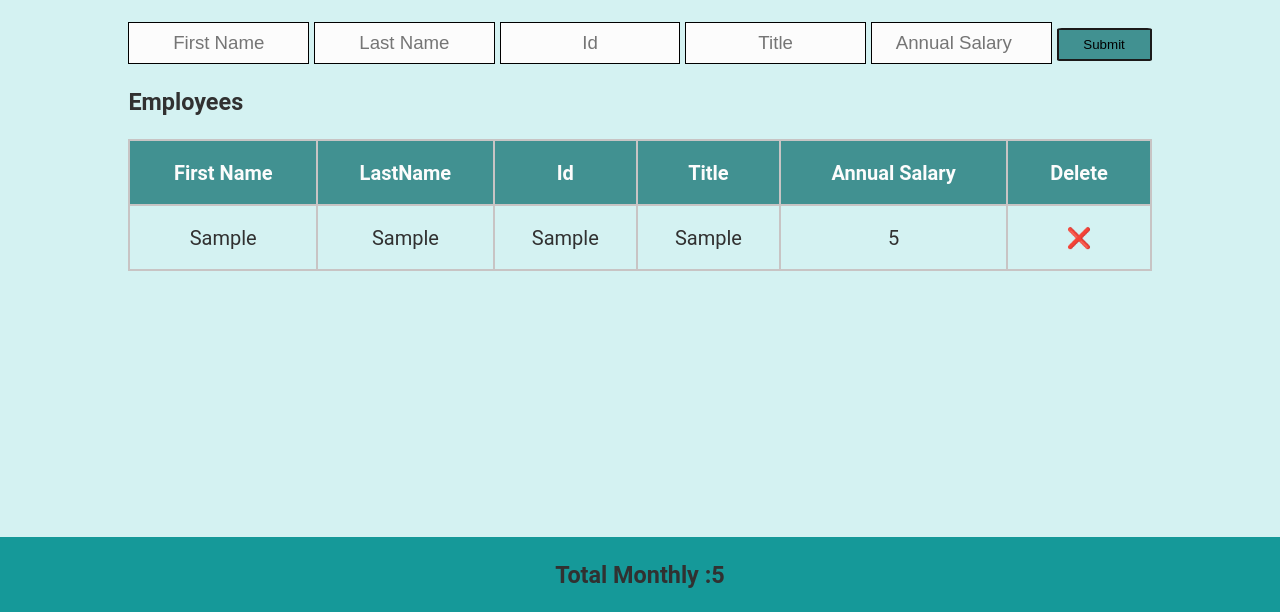
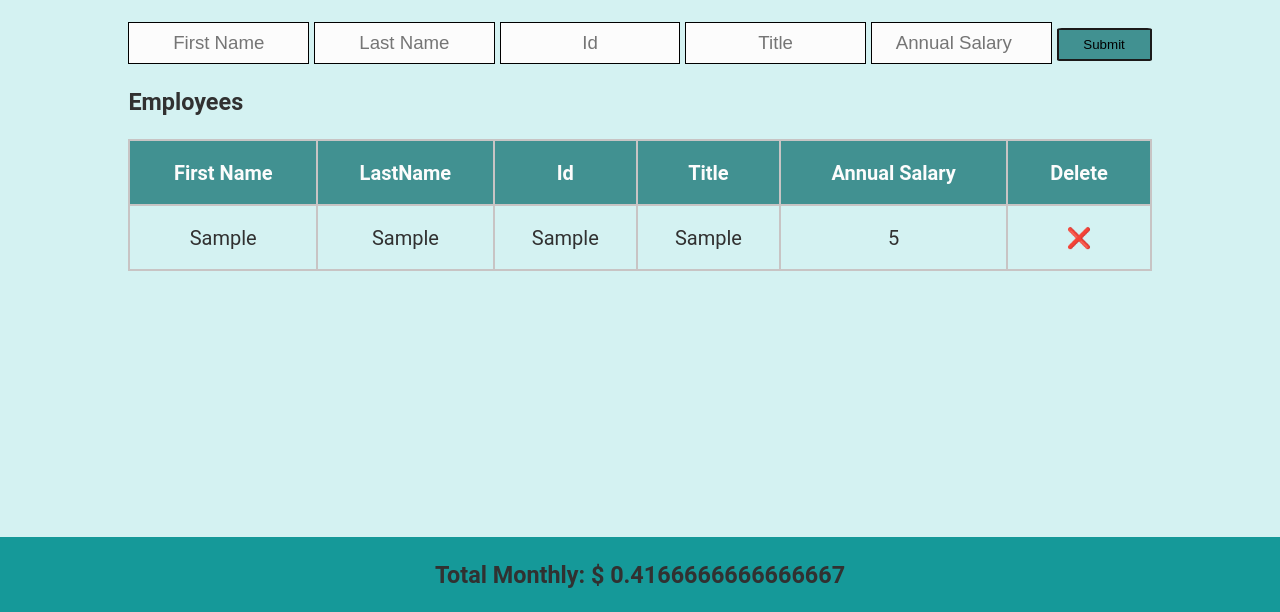
Before and after one commit to schejara/SalaryCalculator--Weekend-Assignment, a website: page index.html in a window 1280 px wide. Both pictures are taken after typing "Sample", "Sample", "Sample", "Sample", "5" into the empty fields and a click on the button "Submit". Shown: the part 188-800 px from the top of the page. Drawn offline with Linux system fonts and the light colour scheme.

Commit message:
Fixed few test errors

```diff
--- a/index.html
+++ b/index.html
@@ -50,6 +50,7 @@
                 <button data-testid="submitButton" onClick = "handleSubmit(event)">Submit</button>
 
 
+
               </form>
 
         </section>
@@ -74,7 +75,7 @@
 
     </main>
     <footer>
-        <h3 id = "salaryTotal">  </h3>
+        <h3 id = "salaryTotal">Total Monthly: $</h3>
     </footer>
 
 
--- a/script.js
+++ b/script.js
@@ -1,4 +1,5 @@
-let salaryTotal =0;
+let totalMonthly =0;
+
 
 
 function handleSubmit(event){
@@ -12,25 +13,23 @@ function handleSubmit(event){
     let title = document.getElementById('title').value
     let annualSalary = Number(document.getElementById('annualSalary').value)
     console.log(annualSalary);
-     info.innerHTML += `<tr id = 'row'><td>${firstName}</td><td>${lastName}</td><td>${id}</td><td>${title}</td><td id ='aSalary' >${annualSalary}${deleteInfo}</td></tr>`
+     info.innerHTML += `<tr><td>${firstName}</td><td>${lastName}</td><td>${id}</td><td>${title}</td><td>${annualSalary}${deleteInfo}</td></tr>`
     let emptyInfo = document.getElementById('empty')
     emptyInfo.reset();
 
-   salaryTotal += annualSalary;
-    console.log('salary total ',salaryTotal);
+    let monthlySalary = annualSalary/12;
+   totalMonthly += monthlySalary;
+    console.log('salary total ',totalMonthly);
 
     let footer = document.getElementById('salaryTotal');
-    console.log('footer ',footer);
+    let addFooter = document.getElementsByTagName('footer');
 
 
-    if(salaryTotal > 20000){
-        footer.innerHTML = document.querySelector('footer').classList .add('addColor');
+    if(totalMonthly > 20000){
+        footer.innerHTML = document.querySelector('footer').classList .add('over-budget');
 
     }
-    footer.innerHTML = `Total Monthly :${salaryTotal}`
-
-
-
+    footer.innerHTML = `Total Monthly: $ ${totalMonthly}`
 
 
 
@@ -39,7 +38,6 @@ function handleSubmit(event){
 function deleteInfo(event){
     let thisInfo = event.target.parentElement
 
-
     thisInfo.remove();
 
 }
--- a/style.css
+++ b/style.css
@@ -84,7 +84,7 @@ body {
     color: #fcfcfc;
   }
 
-.addColor{
+.over-budget{
     color: rgb(175, 40, 40);
     font-size: 18pt;
 }
```
Also changed, not shown: README.md.
